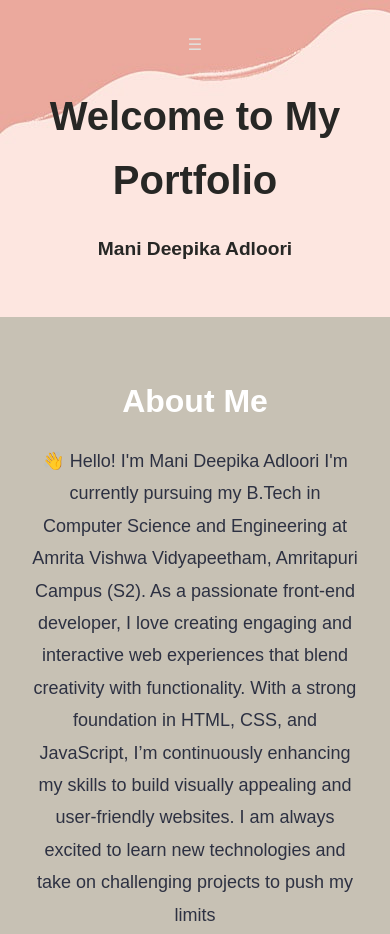
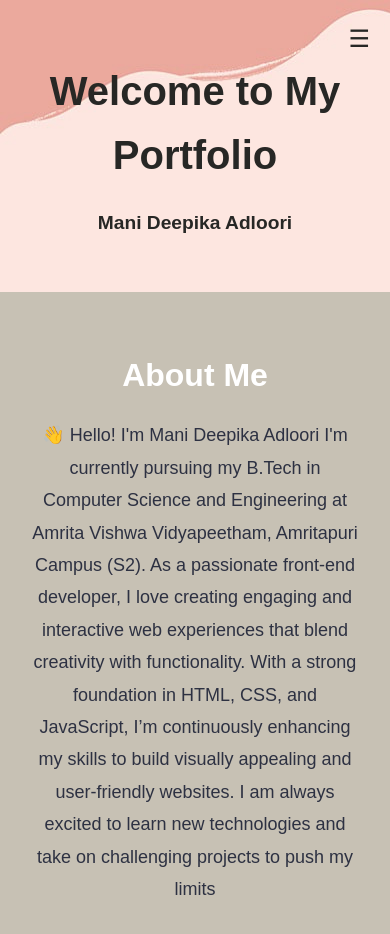
Before and after one commit to manideepika07/UIDPROJECT, a plain HTML site: page portfolio.html in a window 390 px wide. Shown: the top 934 px of the page. Drawn offline with Linux system fonts and the light colour scheme.

Commit message:
Update projecthtml.css

```diff
--- a/projecthtml.css
+++ b/projecthtml.css
@@ -181,14 +181,23 @@ body {
         width: 100%;
         text-align: center;
     }
+
     .nav-links li {
         display: block;
         padding: 10px 0;
     }
+
     .menu-toggle {
         display: block;
+        cursor: pointer;
+        font-size: 1.5em;
+        color: #272725;
+        position: absolute;
+        top: 20px;
+        right: 20px;
     }
-      #menu-toggle:checked ~ .nav-links {
+
+    #menu-toggle:checked + .menu-toggle + .nav-links {
         display: flex;
     }
 }
```
Lines whose indentation alone changed are shown as unchanged.
